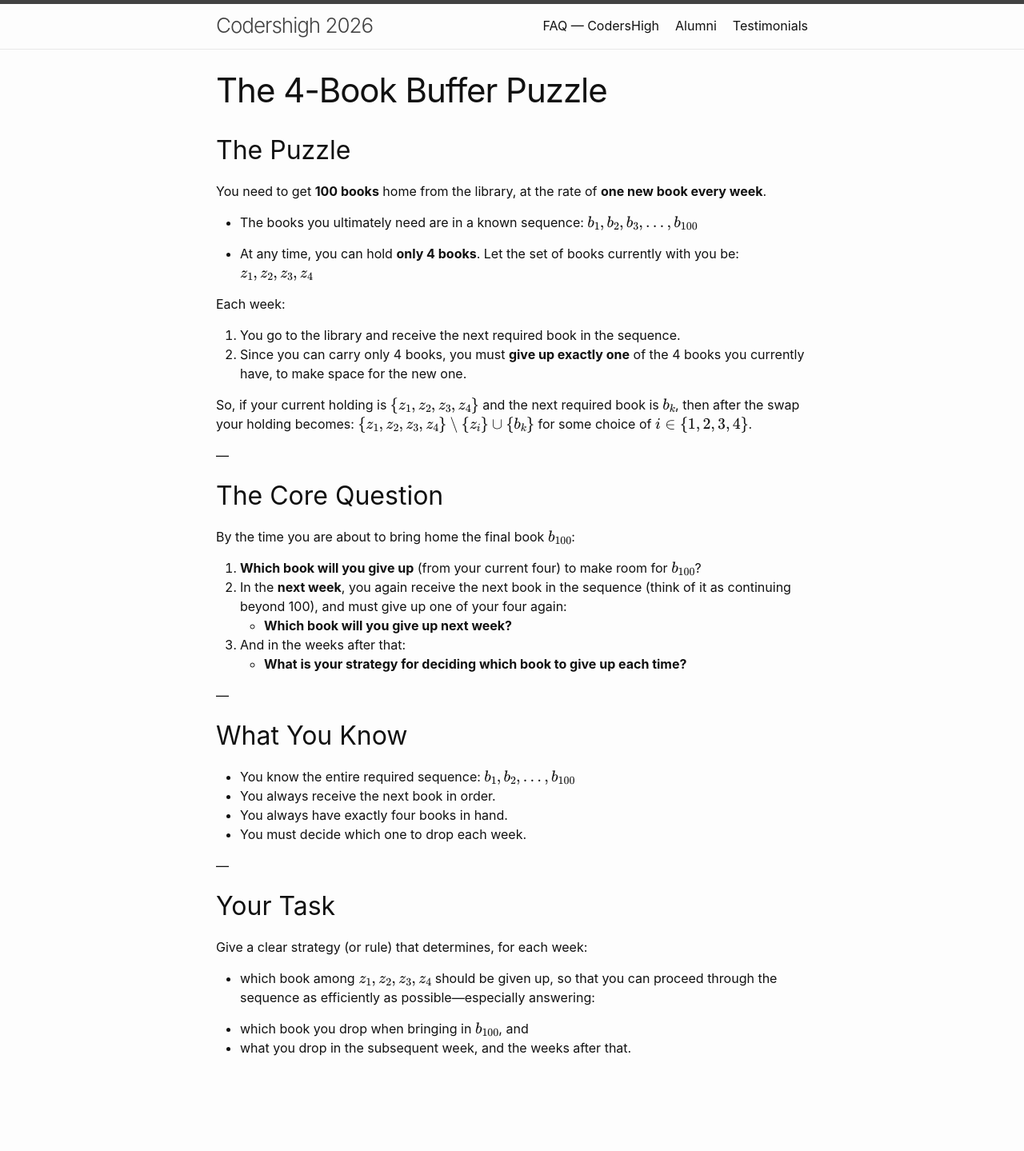
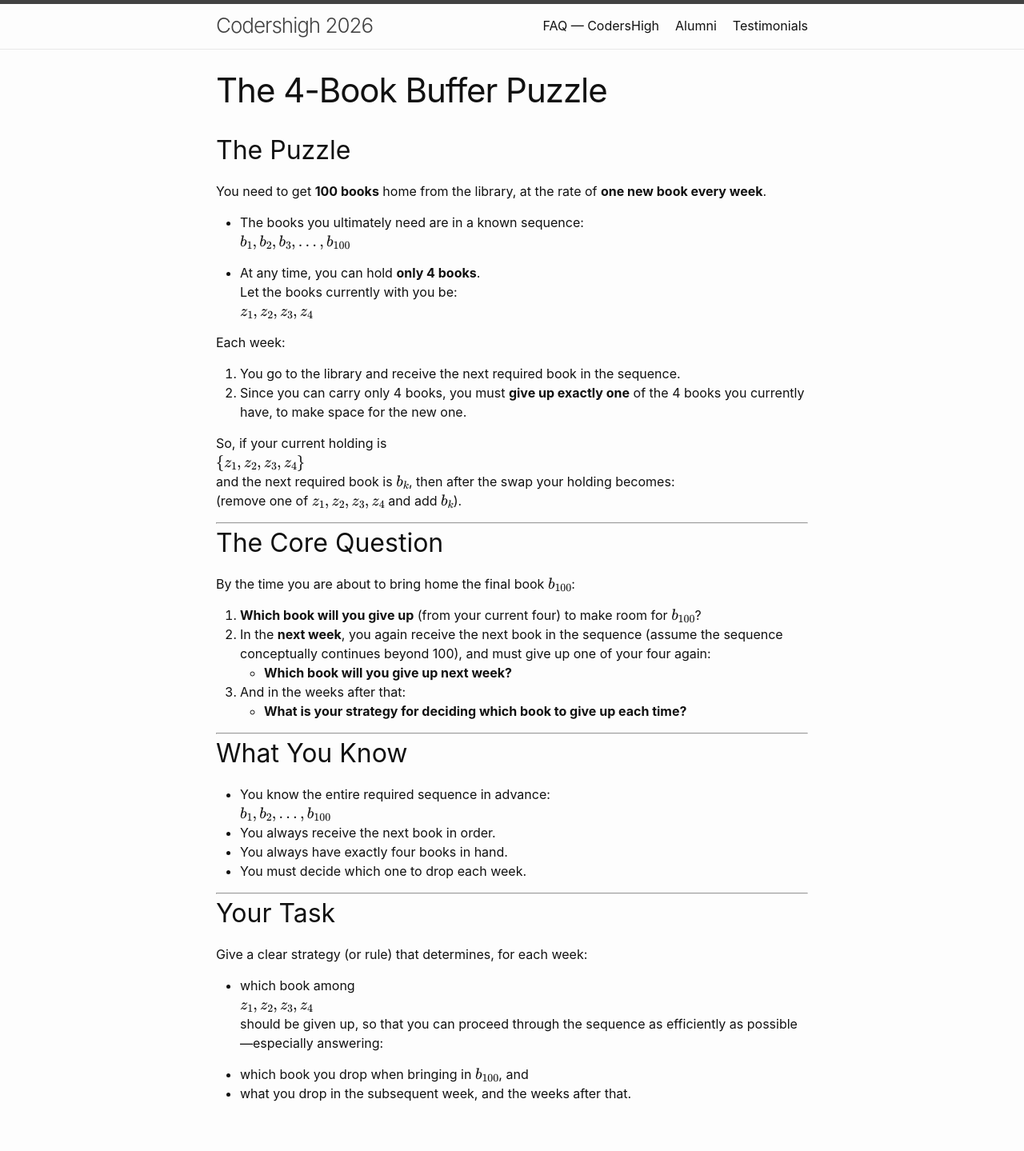
Before and after one commit to sudarshansudarshan/codershigh, a Jekyll site: the page built from fourbookbuffer.md, in a window 1280 px wide. Shown: the whole page at 80% size. Built offline with Jekyll 4.4.1, drawn with Linux system fonts in a browser that asks for light colours; formulas are drawn with MathJax 3; before the commit the page ends 1382 px from its top, so only the background shows below that.

Commit message:
Update fourbookbuffer.md

```diff
--- a/fourbookbuffer.md
+++ b/fourbookbuffer.md
@@ -13,7 +13,7 @@
   $$b_1, b_2, b_3, \ldots, b_{100}$$
 
 - At any time, you can hold **only 4 books**.
-  Let the set of books currently with you be:
+  Let the books currently with you be:
   $$z_1, z_2, z_3, z_4$$
 
 Each week:
@@ -24,32 +24,31 @@
 So, if your current holding is
 $$\{z_1, z_2, z_3, z_4\}$$
 and the next required book is $$b_k$$, then after the swap your holding becomes:
-$$\{z_1, z_2, z_3, z_4\} \setminus \{z_i\} \cup \{b_k\}$$
-for some choice of $$i \in \{1,2,3,4\}$$.
+(remove one of $$z_1, z_2, z_3, z_4$$ and add $$b_k$$).
 
-—
+---
 
 ## The Core Question
 
 By the time you are about to bring home the final book $$b_{100}$$:
 
 1. **Which book will you give up** (from your current four) to make room for $$b_{100}$$?
-2. In the **next week**, you again receive the next book in the sequence (think of it as continuing beyond 100), and must give up one of your four again:
+2. In the **next week**, you again receive the next book in the sequence (assume the sequence conceptually continues beyond 100), and must give up one of your four again:
    - **Which book will you give up next week?**
 3. And in the weeks after that:
    - **What is your strategy for deciding which book to give up each time?**
 
-—
+---
 
 ## What You Know
 
-- You know the entire required sequence:
+- You know the entire required sequence in advance:
   $$b_1, b_2, \ldots, b_{100}$$
 - You always receive the next book in order.
 - You always have exactly four books in hand.
 - You must decide which one to drop each week.
 
-—
+---
 
 ## Your Task
 
```
